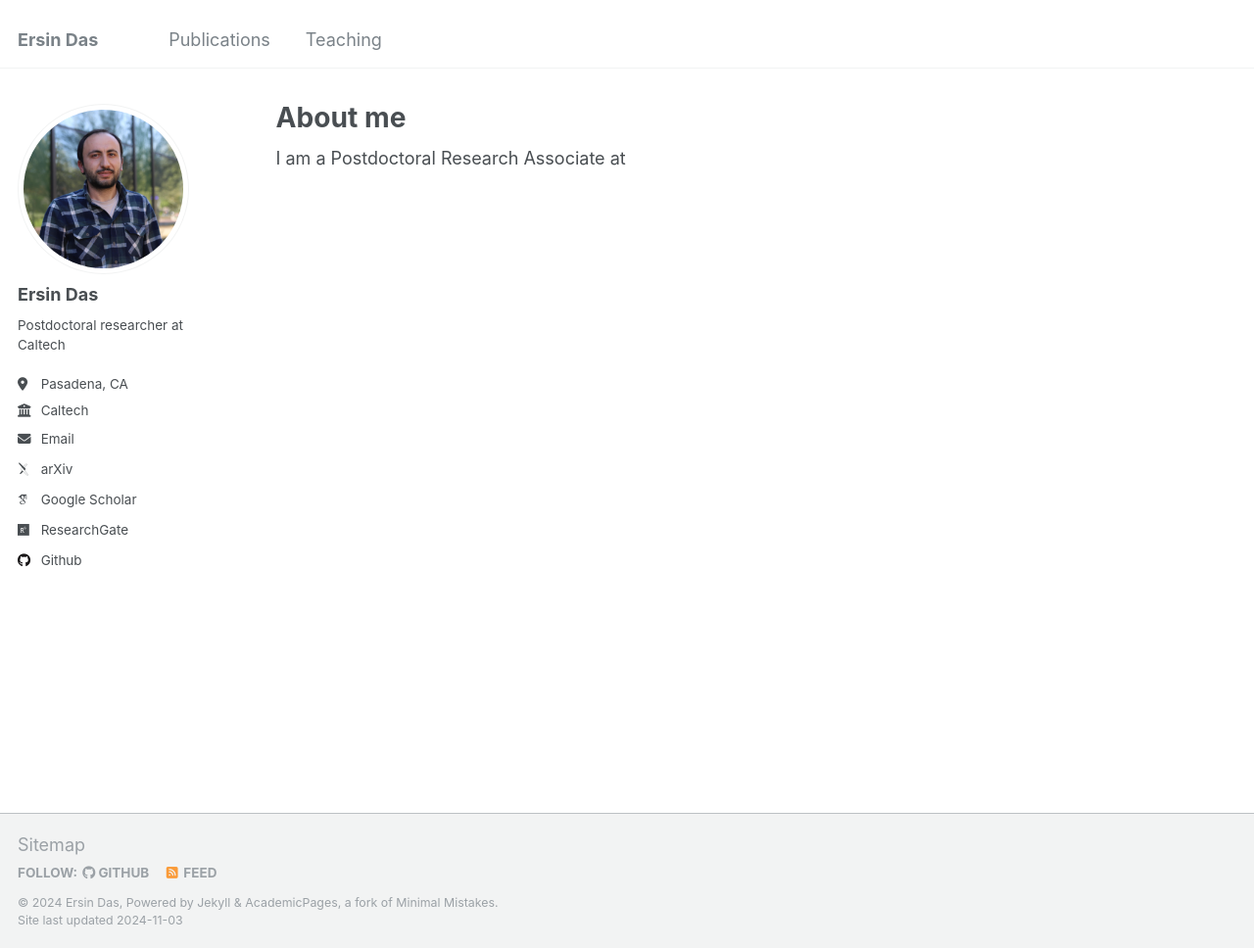
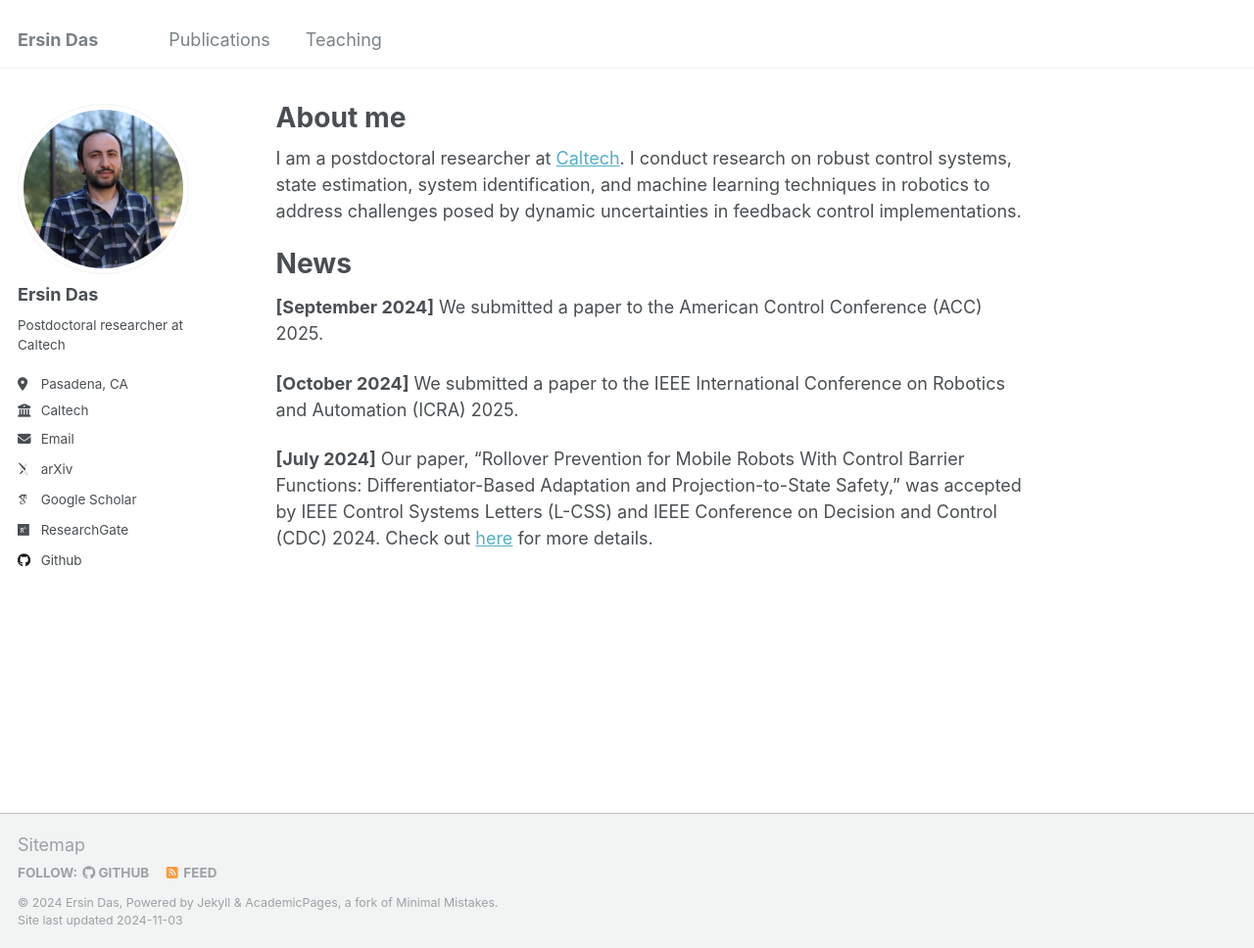
Before and after one commit to ersindas/ersindas.github.io, a Jekyll site: the page built from _pages/about.md, in a window 1280 px wide and 968 px high. Shown: the whole window at 98% size. Built offline with Jekyll 4.4.1, drawn with Linux system fonts in a browser that asks for light colours; some web fonts are replaced.

Commit message:
Update about.md

```diff
--- a/_pages/about.md
+++ b/_pages/about.md
@@ -7,7 +7,15 @@ redirect_from:
   - /about.html
 ---
 
-I am a Postdoctoral Research Associate at
+I am a postdoctoral researcher at [Caltech](https://www.mce.caltech.edu/people/ersindas). I conduct research on robust control systems, state estimation, system identification, and machine learning techniques in robotics to address challenges posed by dynamic uncertainties in feedback control implementations.
+
+News
+======
+**[September 2024]** We submitted a paper to the American Control Conference (ACC) 2025.
+
+**[October 2024]** We submitted a paper to the IEEE International Conference on Robotics and Automation (ICRA) 2025.
+
+**[July 2024]** Our paper, "Rollover Prevention for Mobile Robots With Control Barrier Functions: Differentiator-Based Adaptation and Projection-to-State Safety," was accepted by IEEE Control Systems Letters (L-CSS) and IEEE Conference on Decision and Control (CDC) 2024. Check out [here](https://arxiv.org/pdf/2403.08916) for more details.
 
 <!-- This is the front page of a website that is powered by the [Academic Pages template](https://github.com/academicpages/academicpages.github.io) and hosted on GitHub pages. [GitHub pages](https://pages.github.com) is a free service in which websites are built and hosted from code and data stored in a GitHub repository, automatically updating when a new commit is made to the repository. This template was forked from the [Minimal Mistakes Jekyll Theme](https://mmistakes.github.io/minimal-mistakes/) created by Michael Rose, and then extended to support the kinds of content that academics have: publications, talks, teaching, a portfolio, blog posts, and a dynamically-generated CV. You can fork [this template](https://github.com/academicpages/academicpages.github.io) right now, modify the configuration and markdown files, add your own PDFs and other content, and have your own site for free, with no ads!
 
```
